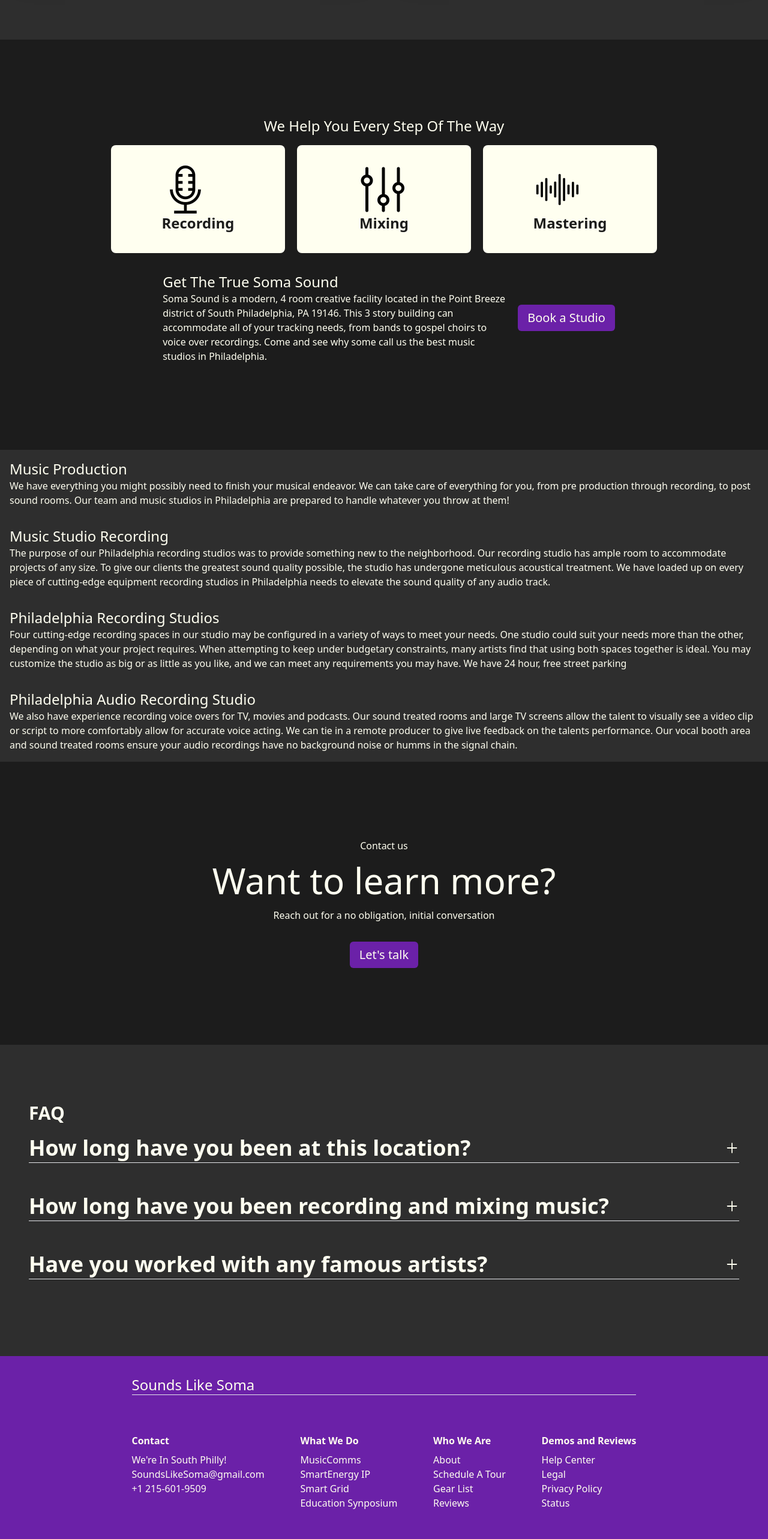
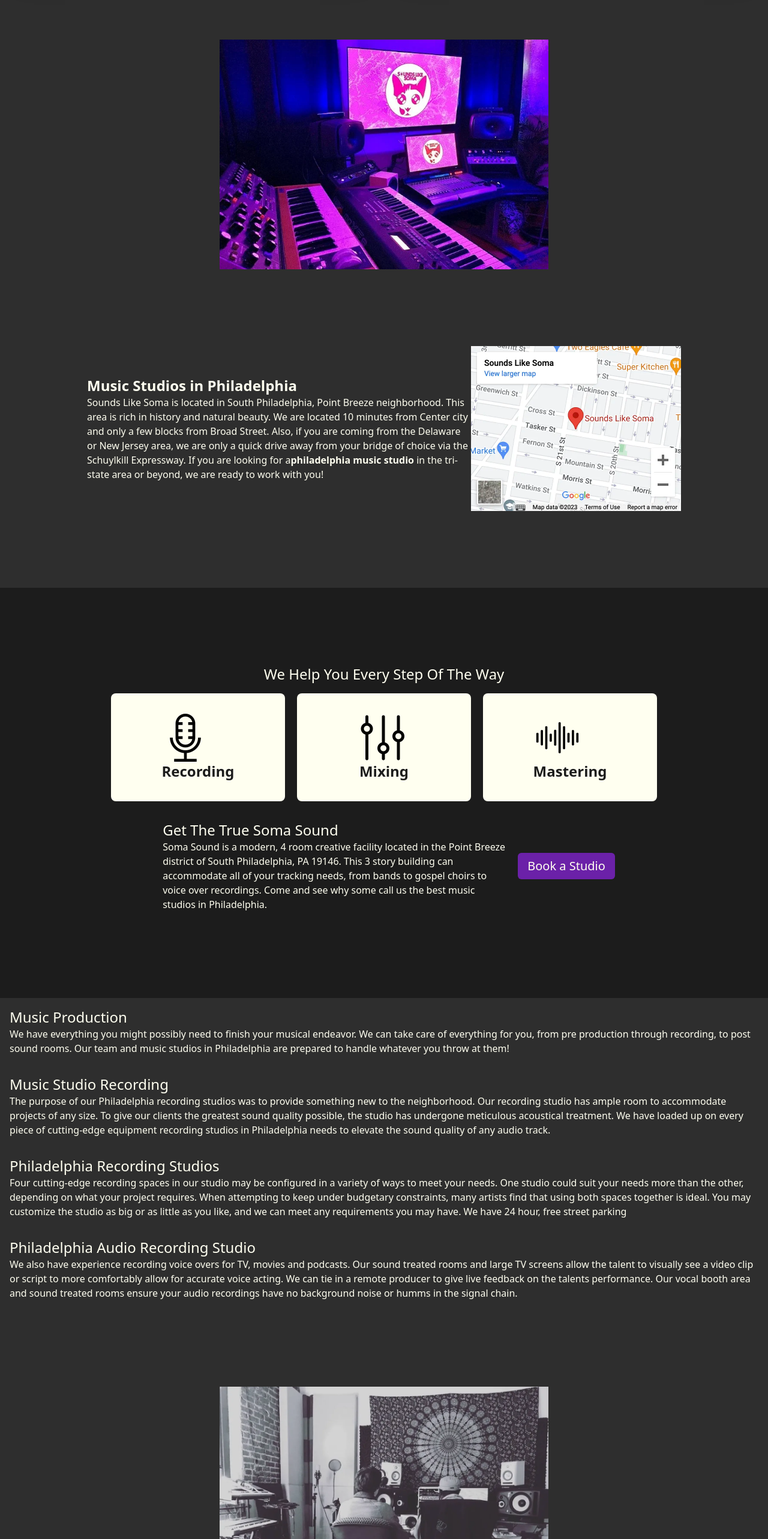
Before and after one commit to zackhanni/sounds-like-soma, a Next.js app: page / in a window 1280 px wide. Shown: the part 1406-3972 px from the top of the page at 60% size. Built offline with nearby package versions, Linux system fonts and the light colour scheme.

Commit message:
add new components and images to homepage

```diff
--- a/app/page.tsx
+++ b/app/page.tsx
@@ -10,6 +10,8 @@ import Contact from "./components/Contact";
 import FillerParagraph from "./components/FillerParagraph";
 import Button from "./components/Button";
 import FillerEveryStepOfTheWay from "./components/FillerEveryStepOfTheWay";
+import FillerLocationMap from "./components/FillerLocationMap";
+import Image from "next/image";
 
 export default function Home() {
   const [open, setOpen] = useState<number | false>(false);
@@ -25,8 +27,23 @@ export default function Home() {
     <div className="bg-[#2E2E2E] flex flex-col justify-center items-center">
       <Hero />
       <Services />
+      <Image
+        src="/best-philadelphia-recording-studios.webp"
+        width={548}
+        height={383}
+        alt="Music Studios In Philadelphia"
+        className=""
+      />
+      <FillerLocationMap />
       <FillerEveryStepOfTheWay />
       <FillerParagraph useData={FillerDataHome} />
+      <Image
+        src="/recording-studios-philadelphia.webp"
+        width={548}
+        height={383}
+        alt="Recording Studios In Philadelphia"
+        className="py-32"
+      />
       <Contact />
       <Accordion useData={AccordionDataHome} />
     </div>
```
